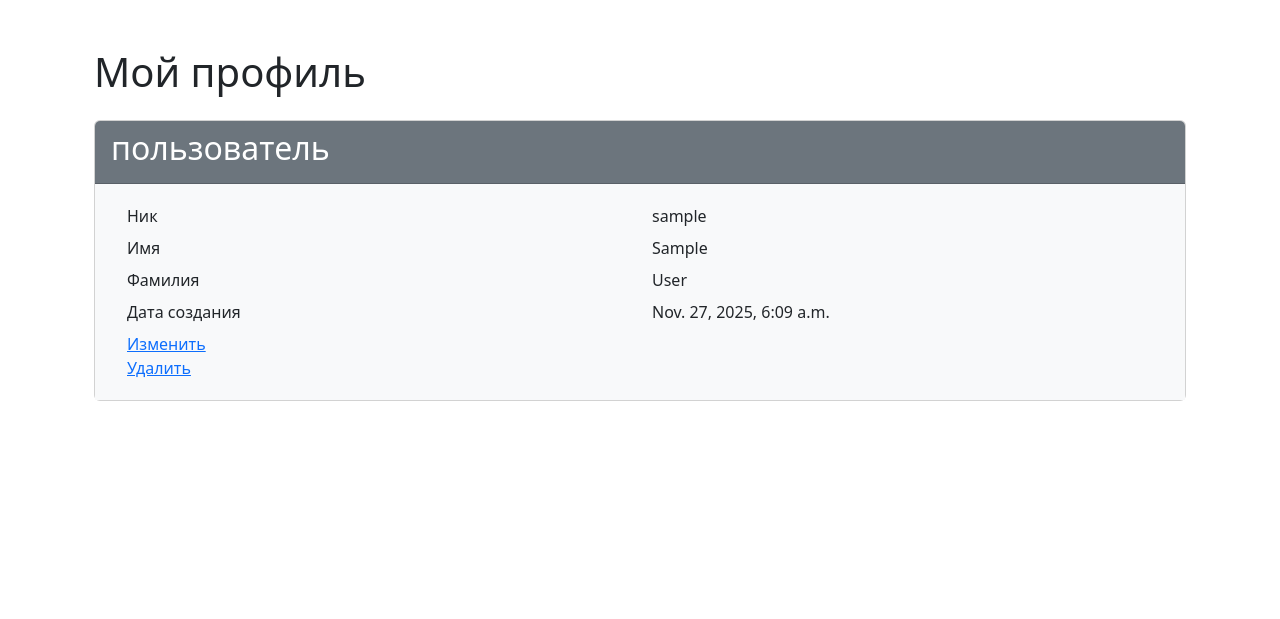
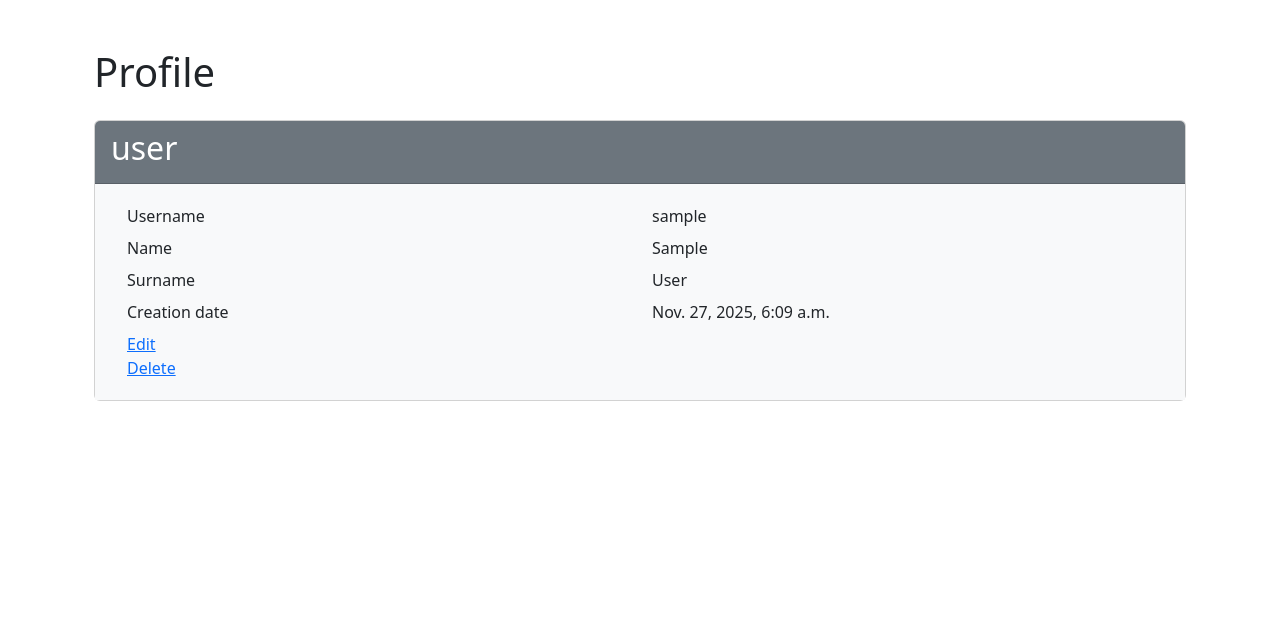
Before and after one commit to chustovalena/python-project-52, a Django app: page /users/1 in a window 1280 px wide. Shown: the part 56-675 px from the top of the page. Run offline with Django 5.2, Linux system fonts and the light colour scheme; the visitor is signed in with stand-in values (Sample User, id 1); data comes from the database, SQL or seed files in the repository.

Commit message:
user i18n templates update

```diff
--- a/task_manager/user/templates/user/create.html
+++ b/task_manager/user/templates/user/create.html
@@ -1,8 +1,9 @@
 {% extends "base.html" %}
+{% load i18n %}
 
 {% block content %}
 <div class="container mt-4">
-  <h1>Регистрация</h1>
+  <h1>{% translate 'Registration' %}</h1>
   <form method="post">
     {% csrf_token %}
 
@@ -27,7 +28,7 @@
       </div>
     {% endfor %}
 
-    <button type="submit" class="btn btn-primary">Зарегистрироваться</button>
+    <button type="submit" class="btn btn-primary">{% translate 'Sign up' %}</button>
   </form>
 </div>
 {% endblock %}
--- a/task_manager/user/templates/user/detail.html
+++ b/task_manager/user/templates/user/detail.html
@@ -1,35 +1,36 @@
 {% extends "base.html" %}
+{% load i18n %}
 
 {% block content %}
 <div class="container wrapper flex-grow-1">
-    <h1 class="my-4">Мой профиль</h1>
+    <h1 class="my-4">{% translate 'Profile' %}</h1>
     <div class="card">
         <div class="card-header bg-secondary text-white">
-            <h2>пользователь</h2>
+            <h2>{% translate 'user' %}</h2>
         </div>
         <div class="card-body bg-light">
             <div class="container">
                 <div class="row p-1">
-                    <div class="col">Ник</div>
+                    <div class="col">{% translate 'Username' %}</div>
                     <div class="col">{{ user.username }}</div>
                 </div>
                 <div class="row p-1">
-                    <div class="col">Имя</div>
+                    <div class="col">{% translate 'Name' %}</div>
                     <div class="col">{{ user.first_name }}</div>
                 </div>
                 <div class="row p-1">
-                    <div class="col">Фамилия</div>
+                    <div class="col">{% translate 'Surname' %}</div>
                     <div class="col">{{ user.last_name }}</div>
                 </div>
                 <div class="row p-1">
-                    <div class="col">Дата создания</div>
+                    <div class="col">{% translate 'Creation date' %}</div>
                     <div class="col">{{ user.date_joined }}</div>
                 </div>
                 <div class="row p-1">
                     <div class="col">
-                        <a href="{% url 'users:update' user.pk %}">Изменить</a>
+                        <a href="{% url 'users:update' user.pk %}">{% translate 'Edit' %}</a>
                         <br>
-                        <a href="{% url 'users:delete' user.pk %}">Удалить</a>
+                        <a href="{% url 'users:delete' user.pk %}">{% translate 'Delete' %}</a>
                     </div>
                 </div>
             </div>
```
Also changed, not shown: task_manager/user/templates/user/delete.html (+5 -4 lines), task_manager/user/templates/user/index.html (+9 -7 lines).
